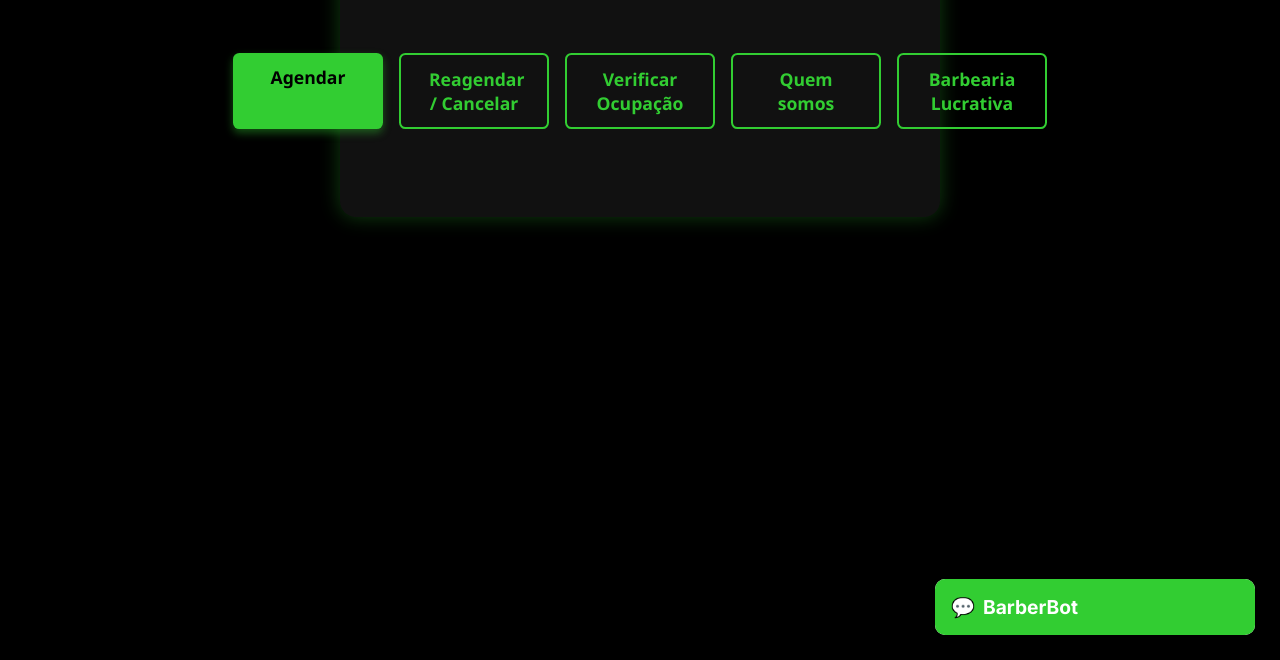
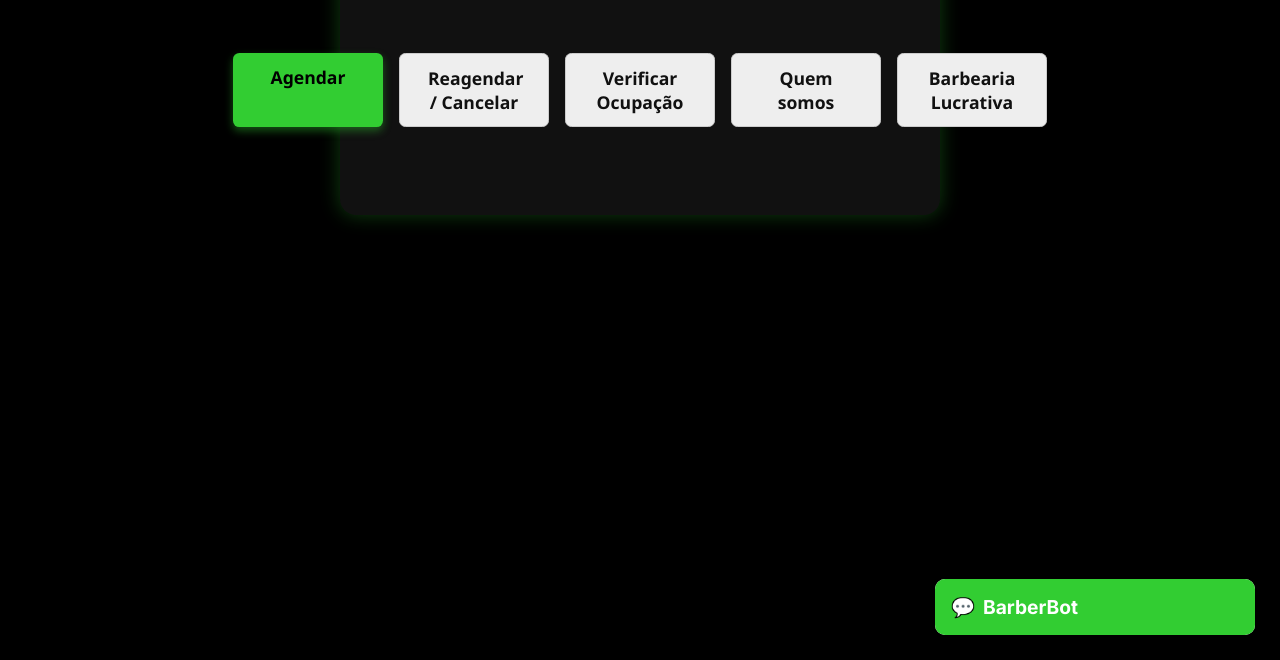
Before and after one commit to paulokataoka/cortevip.site, a plain HTML site: page index.html in a window 1280 px wide. Shown: the part 140-800 px from the top of the page. Drawn offline with nearby package versions, Linux system fonts and the light colour scheme.

Commit message:
Update style.css

```diff
--- a/style.css
+++ b/style.css
@@ -571,3 +571,12 @@ canvas#fundo-linhas {
     min-width: 150px; /* largura mínima para botões */
   }
 }
+.btn.secondary {
+  background-color: #eee;
+  color: #111;
+  border: 1px solid #ccc;
+}
+
+.btn.secondary:hover {
+  background-color: #ddd;
+}
```
